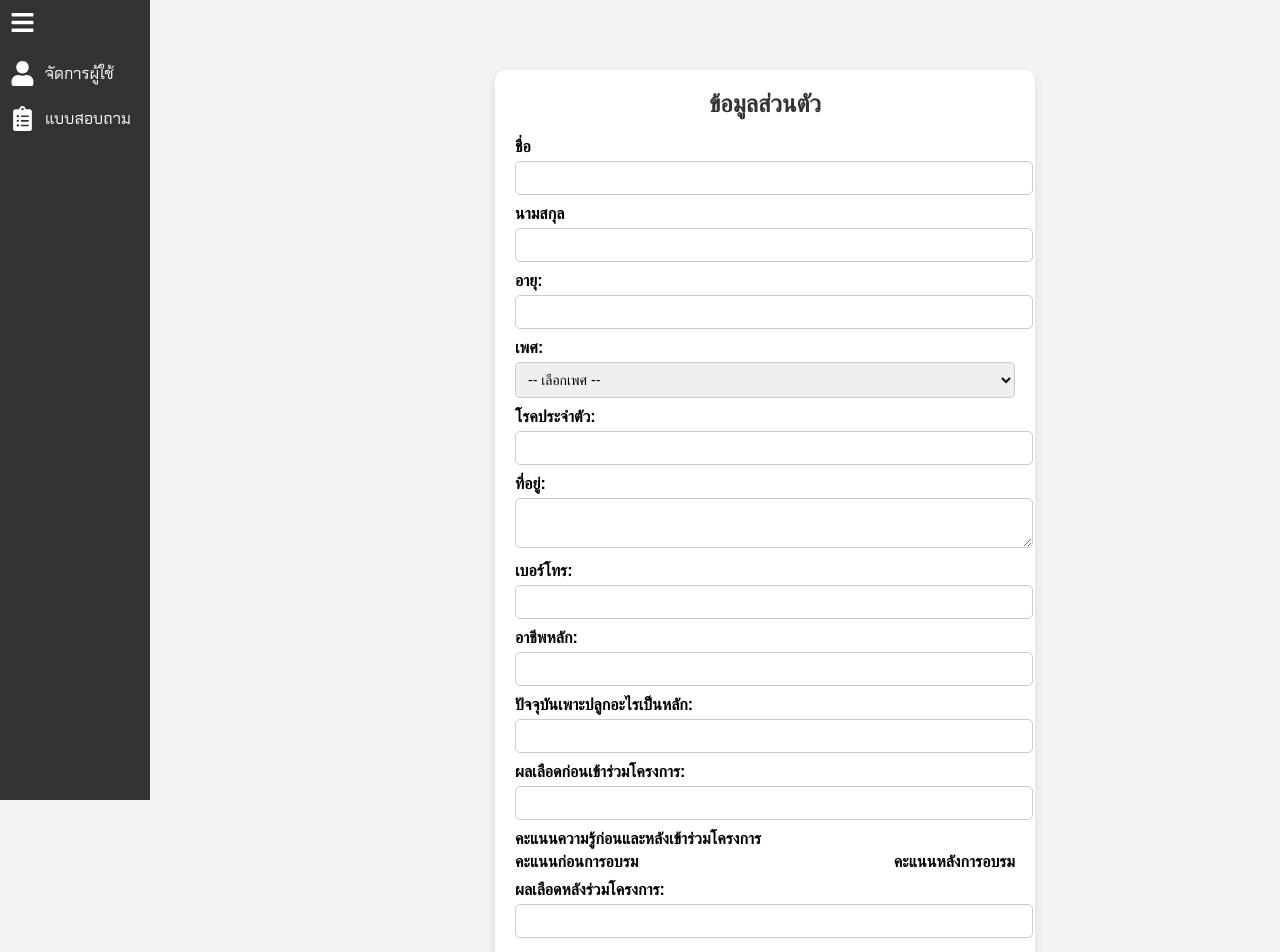
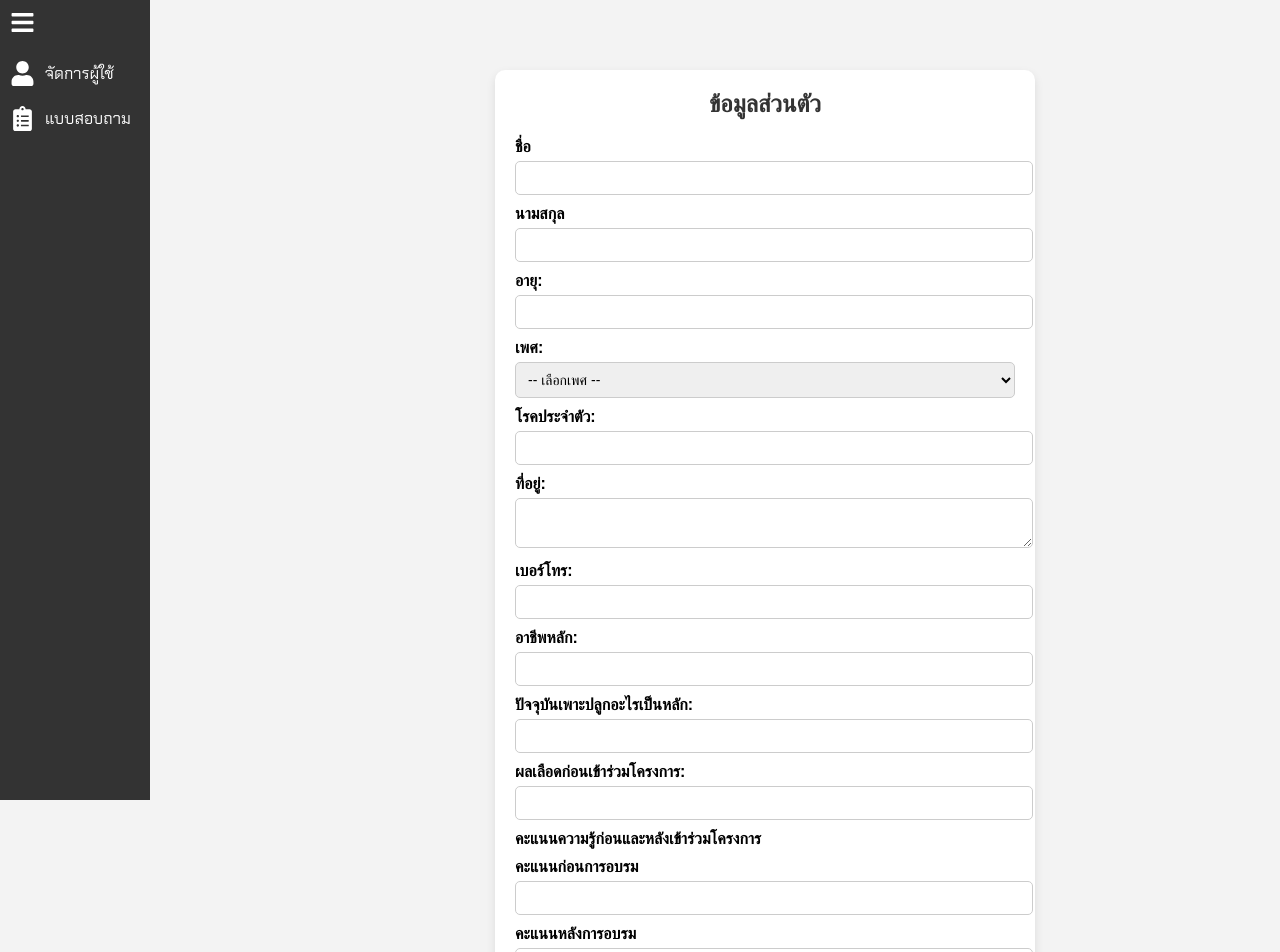
Before and after one commit to Bigver/project-chemicalfree, a React (Vite) app in the folder frontend/: page /admin/personal/edit/1 in a window 1280 px wide. Shown: the top 952 px of the page. Built offline with nearby package versions, Linux system fonts and the light colour scheme; no server answers; sample sign-in values are in the browser's storage.

Commit message:
update version

```diff
--- a/frontend/src/pages/admin/EditPersonal.jsx
+++ b/frontend/src/pages/admin/EditPersonal.jsx
@@ -91,15 +91,12 @@ const EditPersonal = () => {
             <input type="text" {...register("bloodTestResults")} />
 
             <label>คะแนนความรู้ก่อนและหลังเข้าร่วมโครงการ</label>
-            <div
-              style={{
-                display: "flex",
-                justifyContent: "space-between",
-              }}
-            >
-              <h4 htmlFor="">คะแนนก่อนการอบรม {data.preScore}</h4>
-              <h4 htmlFor="">คะแนนหลังการอบรม {data.postScore}</h4>
-            </div>
+            <label>คะแนนก่อนการอบรม</label>
+            <input type="text" {...register("preScore")} />
+
+            <label>คะแนนหลังการอบรม</label>
+            <input type="text" {...register("postScore")} />
+
             <div style={{
                 paddingBottom: "20px",
               }}>
```
